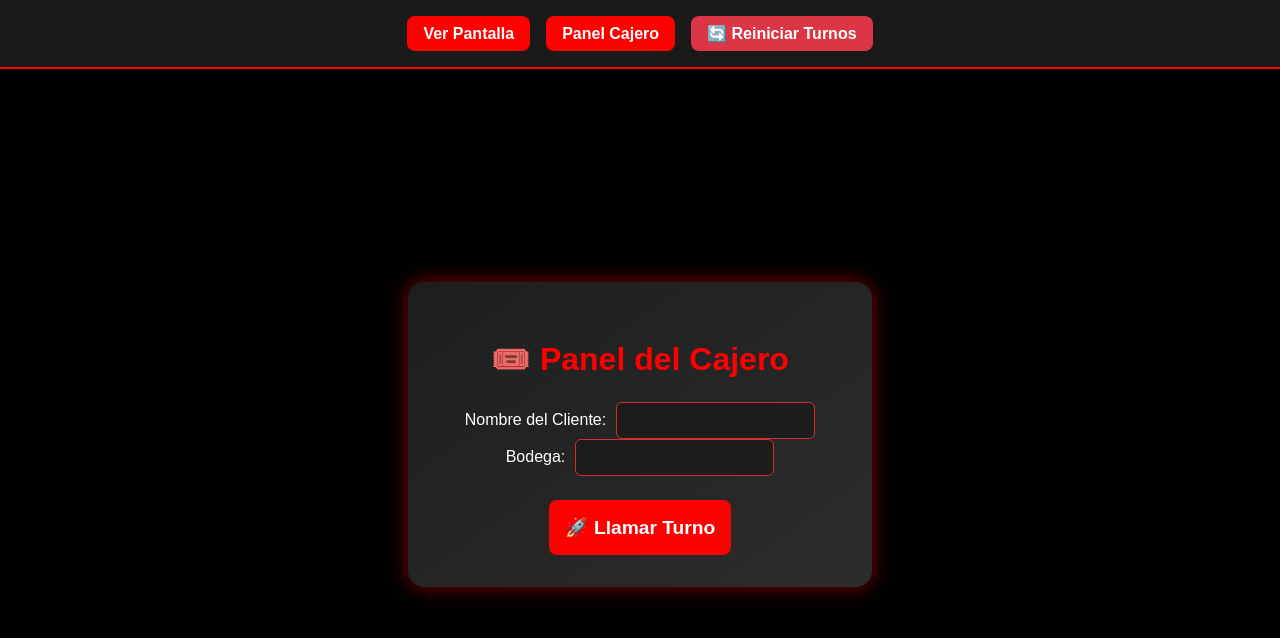
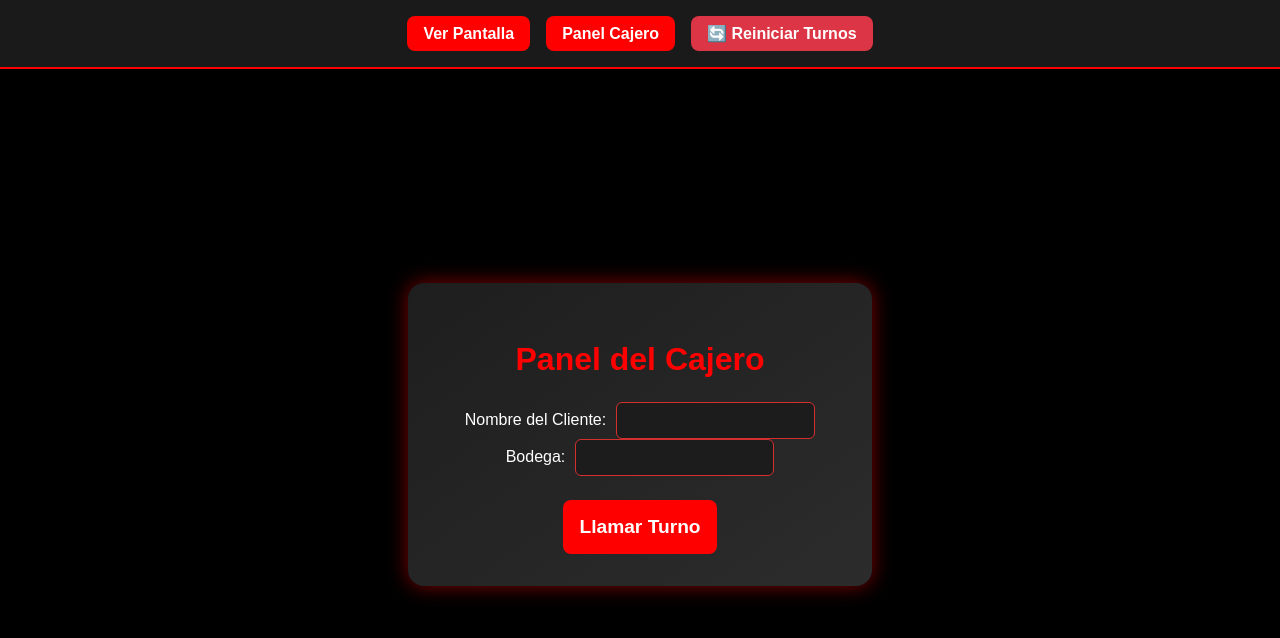
Before and after one commit to SistemasCampana/Turnos_frontend, a React (Create React App) app: page /panel in a window 1280 px wide. Shown: the top 638 px of the page. Built offline with nearby package versions, Linux system fonts and the light colour scheme.

Commit message:
Diseño panel cajero

```diff
--- a/src/componentes/PanelCajero.jsx
+++ b/src/componentes/PanelCajero.jsx
@@ -38,7 +38,7 @@ export default function PanelCajero() {
 
       <div className="panel-cajero-content">
         <div className="panel-cajero-card">
-          <h2 className="panel-cajero-titulo">🎟️ Panel del Cajero</h2>
+          <h2 className="panel-cajero-titulo">Panel del Cajero</h2>
 
           <form onSubmit={llamarTurno} className="space-y-4">
             <div>
@@ -64,7 +64,7 @@ export default function PanelCajero() {
             </div>
 
             <button type="submit" className="panel-cajero-boton w-full">
-              🚀 Llamar Turno
+              Llamar Turno
             </button>
           </form>
 
```
